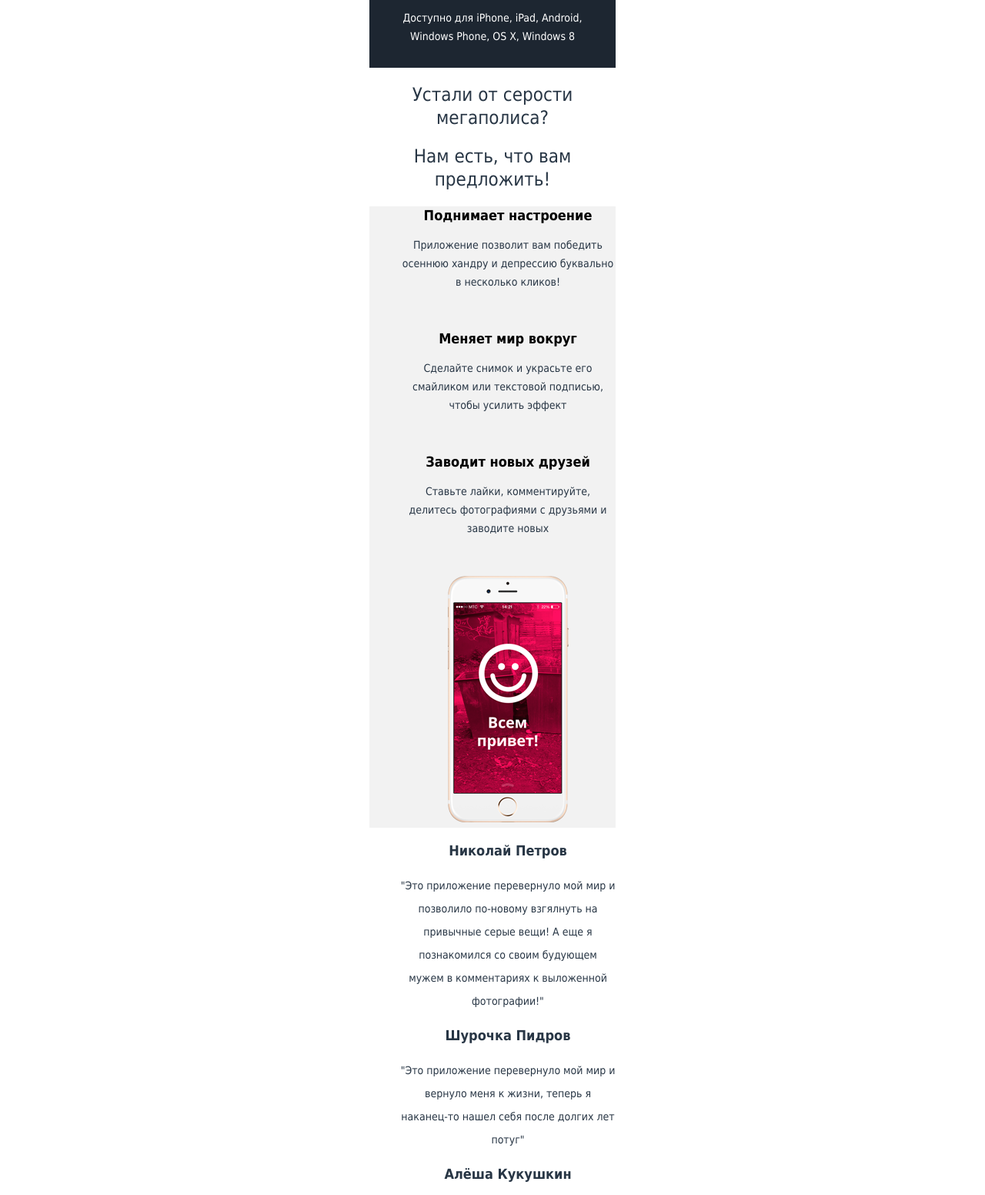
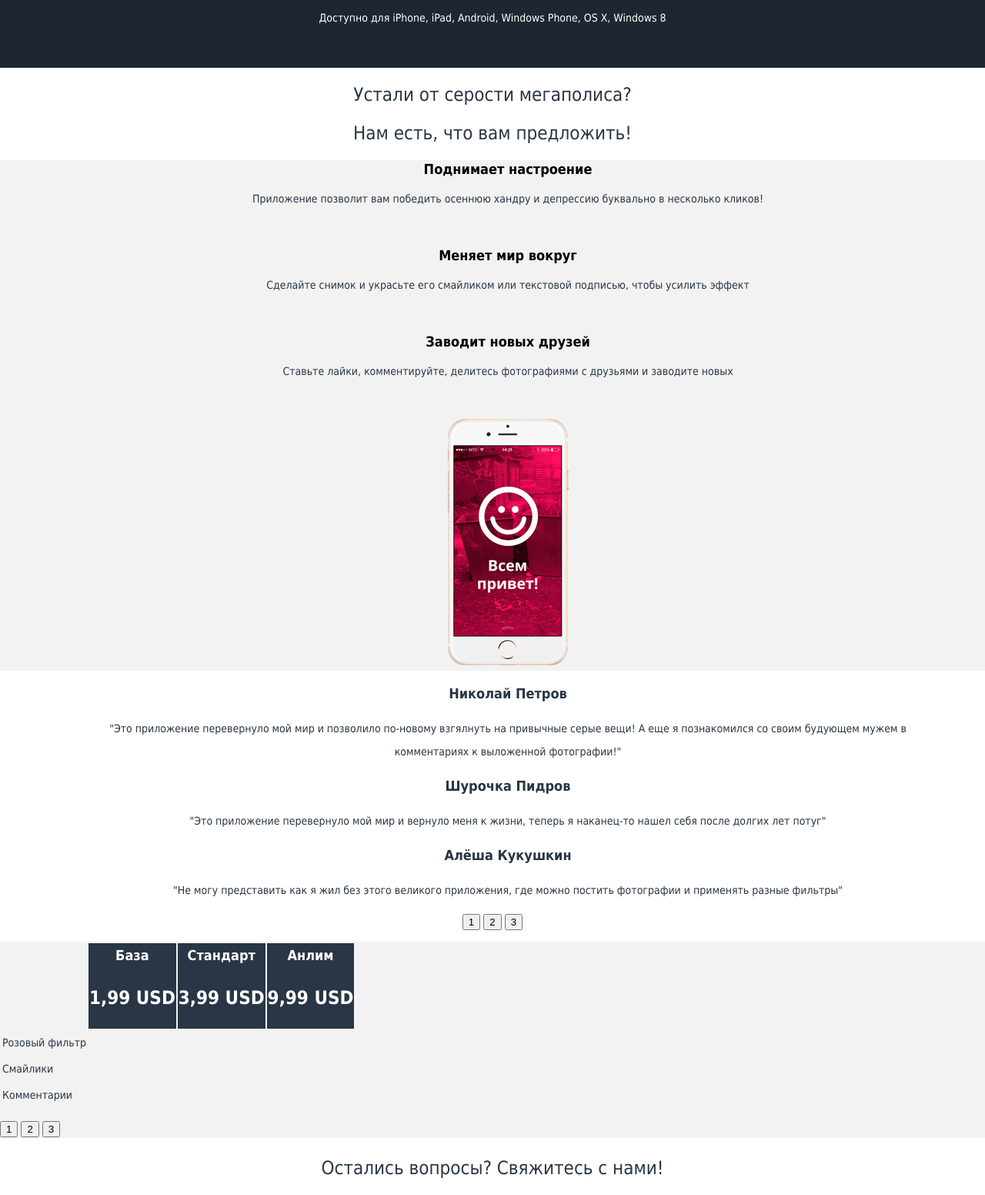
Before and after one commit to JuliaTsapova/pink, a website: page source/index.html in a window 1280 px wide. Shown: the part 642-2194 px from the top of the page at 77% size. Drawn offline with nearby package versions, Linux system fonts and the light colour scheme; files that its build step writes are made by us from their sources.

Commit message:
4.1 верстка адаптива

```diff
--- a/source/index.html
+++ b/source/index.html
@@ -75,6 +75,7 @@
       </div>
     </section>
     <section class="features">
+      <div>
         <h2 class="features__question">Устали от серости мегаполиса?
           <span class="features__subtitle">Нам есть, что вам предложить!</span>
         </h2>
@@ -95,8 +96,9 @@
             <img class="features__photo" src="img/iphone-screen-mobile@1x.png">
           </ul>
         </div>
+      </div>
     </section>
-    <section class="reviews">
+    <section class="reviews cont">
       <ul class="reviews__list">
         <li class="reviews__item">
           <h3 class="reviews__caption">Николай Петров</h3>
@@ -119,6 +121,11 @@
     </section>
     <section class="price">
       <h2 class="visually-hidden">Таблица с ценами</h2>
+      <table>
+        <tr>
+
+        </tr>
+      </table>
       <table class="price__table">
         <tr>
           <th></th>
@@ -154,11 +161,11 @@
           <td class="table--check-mark"></td>
         </tr>
       </table>
-      <div class="price__toggles slider__toggles">
+      <p class="price__toggles slider__toggles">
         <button class="slider__toggle" type="button">1</button>
         <button class="slider__toggle" type="button">2</button>
         <button class="slider__toggle" type="button">3</button>
-      </div>
+      </p>
     </section>
     <section class="contacts">
       <p class="contacts__text">Остались вопросы? Свяжитесь с нами!</p>
--- a/source/scss/blocks/contacts.scss
+++ b/source/scss/blocks/contacts.scss
@@ -1,6 +1,8 @@
 .contacts {
   text-align: center;
+  height: 850px;
   background: url("../img/bg-map-mobile@1x.png") no-repeat;
+  background-position: 100px;
 }
 
 .contacts__text {
--- a/source/scss/blocks/download.scss
+++ b/source/scss/blocks/download.scss
@@ -1,10 +1,9 @@
 .download {
   color: #ffffff;
   text-align: center;
+  background: url("../img/bg-back-mobile@1x.jpg") no-repeat;
   background-color: #1d2631;
-  width: 320px;
-  min-height: 395px;
-  background: url("../img/bg-back-mobile@1x.jpg") no-repeat;
+  background-size: cover;
 }
 
 .download__picture {
@@ -12,11 +11,13 @@
   background: url("../img/iphone-hand-mobile@1x.png") no-repeat;
   background-position: 0px 176px;
 }
+
 .download__block {
   background-color: #1d2631;
   min-height: 270px;
   padding-top: 40px;
 }
+
 .download__link {
   color: #ffffff;
   font-size: 18px;
@@ -30,6 +31,7 @@
   margin: 0;
   padding: 0;
 }
+
 .download__item {
   list-style: none;
   width: 50px;
@@ -62,5 +64,5 @@
 }
 
 .download__description {
-  padding: 0 20px;
+  padding: 0 120px;
 }
--- a/source/scss/blocks/features.scss
+++ b/source/scss/blocks/features.scss
@@ -19,6 +19,7 @@
   font-size: 24px;
   font-weight: normal;
   line-height: 30px;
+  padding: 0 90px;
 }
 
 .features__subtitle {
@@ -33,8 +34,10 @@
   color: #000;
   margin: 0 0 14px;
 }
+
 .features__text {
   margin-bottom: 50px;
+  padding: 0 95px;
 }
 
 
--- /dev/null
+++ b/source/scss/blocks/price.scss
@@ -0,0 +1,18 @@
+.table__caption {
+  background-color: #283645;
+}
+
+.table__name {
+  font-size: 18px;
+  font-weight: bold;
+  color: #ffffff;
+}
+
+.table__price {
+  font-size: 24px;
+  color: #ffffff;
+}
+
+.table__item {
+  color: #283645;
+}
--- a/source/scss/blocks/reviews.scss
+++ b/source/scss/blocks/reviews.scss
@@ -1,6 +1,7 @@
 .reviews {
   text-align: center;
 }
+
 .price {
   background-color: #f2f2f2;
 }
@@ -19,23 +20,5 @@
 
 .reviews__text {
   line-height: 30px;
+  padding: 0 50px;
 }
-
-.table__caption {
-  background-color: #283645;
-}
-
-.table__name {
-  font-size: 18px;
-  font-weight: bold;
-  color: #ffffff;
-}
-
-.table__price {
-  font-size: 24px;
-  color: #ffffff;
-}
-
-.table__item {
-  color: #283645;
-}
--- a/source/scss/blocks/scaffolding.scss
+++ b/source/scss/blocks/scaffolding.scss
@@ -12,7 +12,7 @@ body {
   font-family: "OpenSans", "Tahoma", sans-serif;
   font-size: 14px;
   line-height: 24px;
-  width: 320px;
+  min-width: 320px;
   margin: 0 auto;
   color: #283645;
 }
@@ -48,3 +48,8 @@ input[type="radio"].visually-hidden {
 .page-main {
   position: relative;
 }
+
+.cont {
+  width: auto;
+  padding: 0 20px;
+}
--- a/source/scss/style.scss
+++ b/source/scss/style.scss
@@ -3,4 +3,5 @@
 @import "blocks/download";
 @import "blocks/features";
 @import "blocks/reviews";
+@import "blocks/price";
 @import "blocks/contacts";
```
Lines whose indentation alone changed are shown as unchanged.
